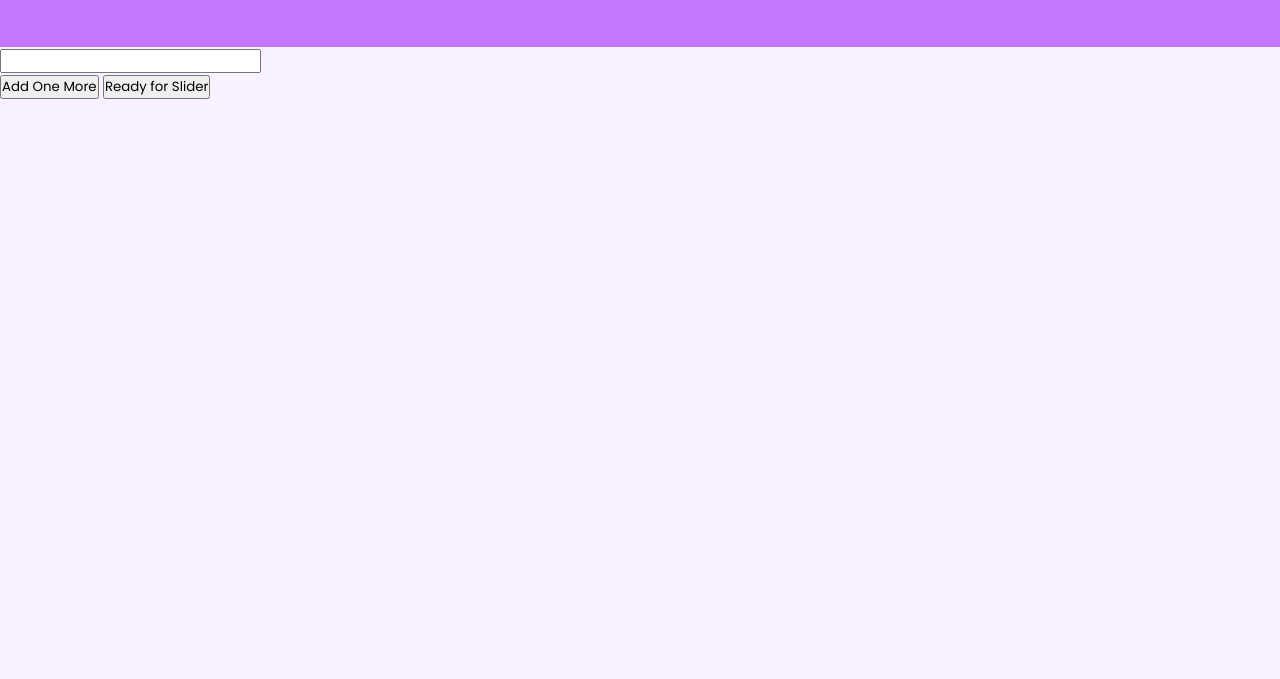
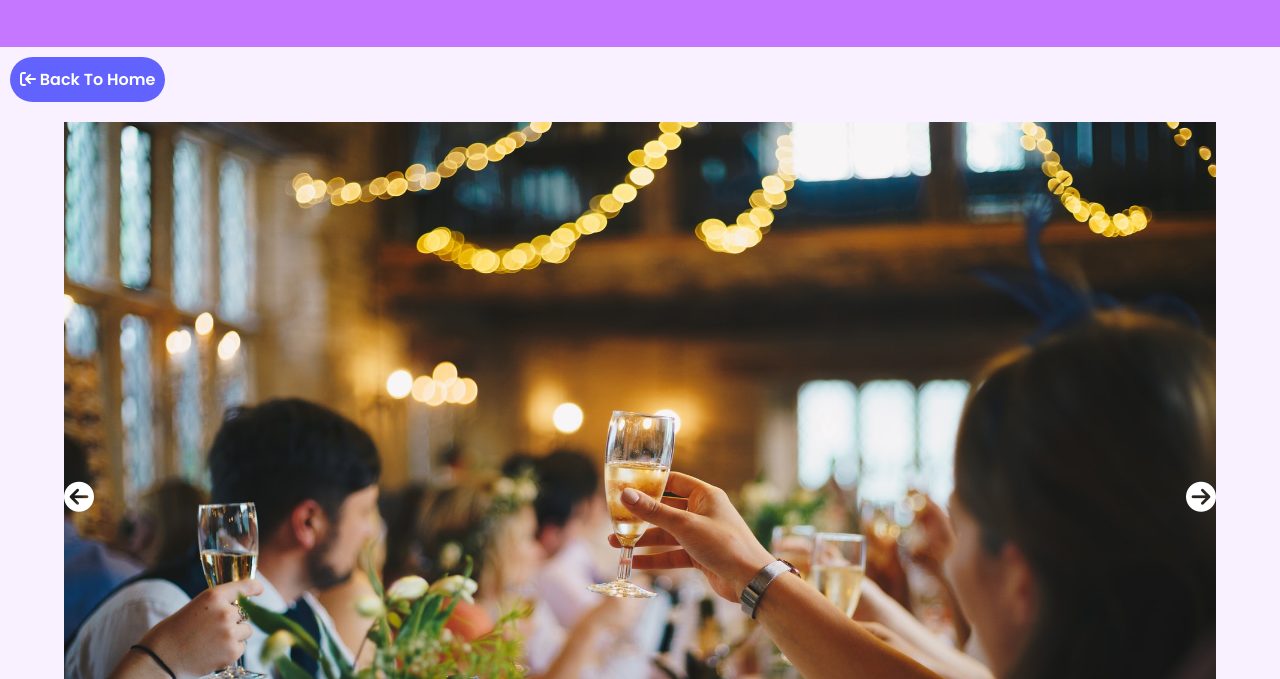
Before and after one commit to rahimuj570/vanilla-simple-dynamic-slider, a plain HTML site: page slider.html in a window 1280 px wide. Shown: the part 121-800 px from the top of the page. Drawn offline with Linux system fonts and the light colour scheme.

Commit message:
UI of slider page is ready

```diff
--- a/slider.html
+++ b/slider.html
@@ -12,12 +12,20 @@
       <h1>Simple Slider</h1>
     </header>
     <main>
-      <div id="inputs">
-        <input type="text" />
+      <button id="backBtn" onclick="history.back()" id="addBtn">
+        <i
+          style="transform: rotate(180deg)"
+          class="fa-solid fa-arrow-right-to-bracket"
+        ></i>
+        Back To Home
+      </button>
+      <div id="slider-container">
+        <i class="fa-solid fa-circle-arrow-left"></i>
+        <img src="./img/slider (1).jpg" alt="" />
+        <i class="fa-solid fa-circle-arrow-right"></i>
       </div>
-      <button id="addBtn">Add One More</button>
-      <button id="readyBtn">Ready for Slider</button>
     </main>
+    <script src="https://kit.fontawesome.com/fa8c3d741e.js"></script>
     <script src="./slider.js"></script>
   </body>
 </html>
--- a/slider.js
+++ b/slider.js
@@ -52,4 +52,4 @@ const setLocal = (data) => {
 };
 
 // ======== get Local Storage =====
-const getLocal = () => localStorage.getItem("slider");
+const getLocal = () => JSON.parse(localStorage.getItem("slider"));
--- a/style.css
+++ b/style.css
@@ -98,6 +98,41 @@ header h1 {
 .buttons :nth-child(2):hover {
   background: rgb(14, 119, 189);
 }
-/* #readyBtn{
-
-} */
+#backBtn {
+  background: rgb(98, 98, 255);
+  color: #fff;
+  border-radius: 50px;
+  border: 0;
+  outline-style: none;
+  padding: 10px;
+  font-size: 16px;
+  font-weight: 600;
+  margin: 10px;
+}
+#backBtn:hover {
+  background: rgb(2, 2, 240);
+}
+#slider-container {
+  position: relative;
+  margin: 10px auto;
+  max-width: 90%;
+  height: 90vh;
+}
+#slider-container img {
+  width: 100%;
+  height: 100%;
+}
+#slider-container :nth-child(1) {
+  position: absolute;
+  top: 50%;
+  color: #fff;
+  font-size: 30px;
+  left: 0;
+}
+#slider-container :nth-child(3) {
+  position: absolute;
+  top: 50%;
+  color: #fff;
+  font-size: 30px;
+  right: 0;
+}
```
